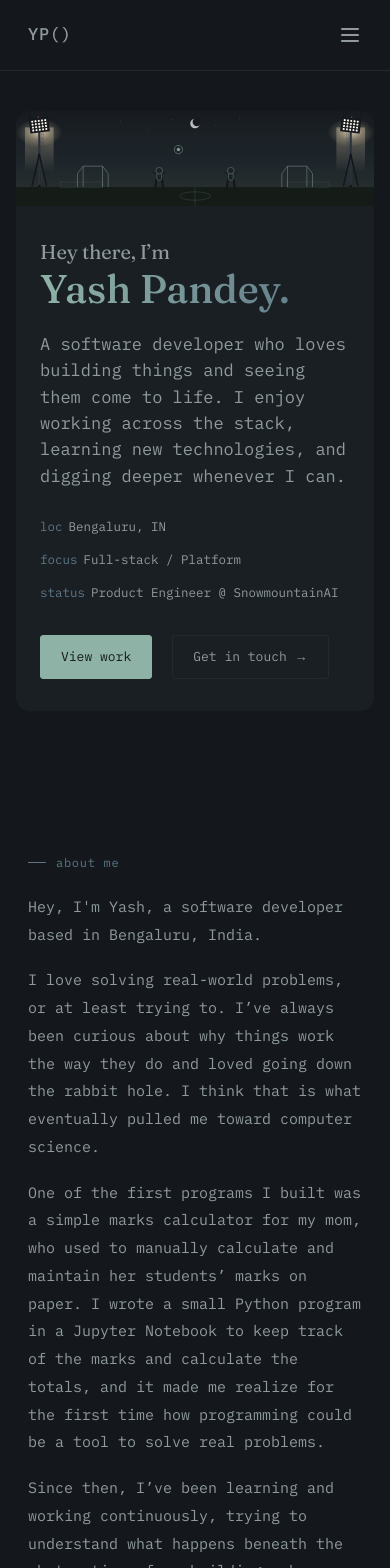
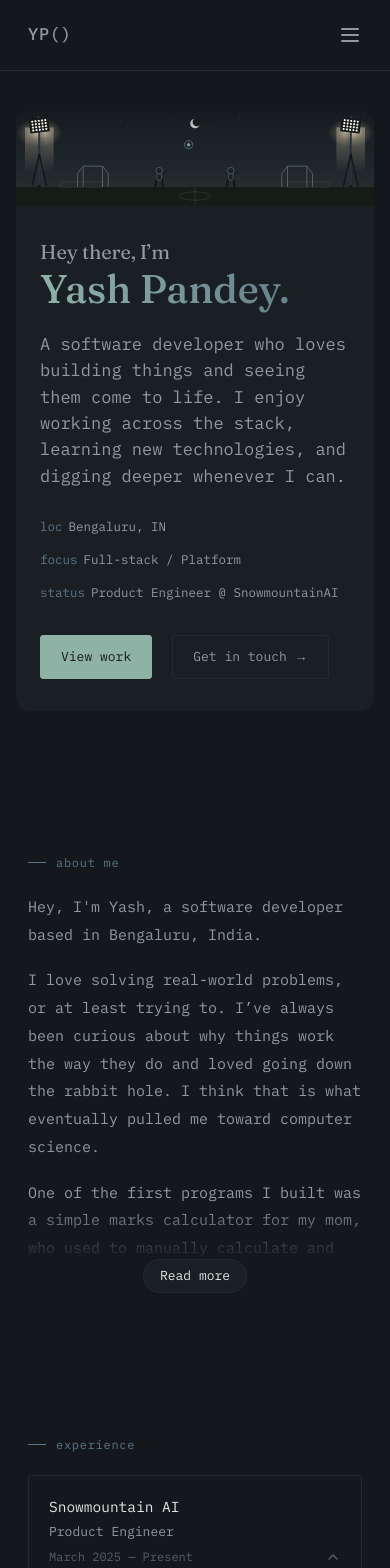
Before and after one commit to yashpandey002/portfolio-v2, a Next.js app: page / in a window 390 px wide. Shown: the top 1568 px of the page. Built offline with nearby package versions, Linux system fonts and the light colour scheme.

Commit message:
Add expandable section to About component; implement state management for content visibility

```diff
--- a/src/components/about.tsx
+++ b/src/components/about.tsx
@@ -1,4 +1,10 @@
+"use client";
+
+import { useState } from "react";
+
 export function About() {
+  const [expanded, setExpanded] = useState(false);
+
   return (
     <section className="py-18" id="about">
       <div className="mx-auto max-w-245 px-7">
@@ -6,7 +12,12 @@ export function About() {
           <span className="inline-block h-px w-4.5 bg-slate-blue" />
           about me
         </p>
-        <div className="text-[15px] leading-[1.85] text-text-dim [&_p]:mb-4.5 [&_p]:last:mb-0">
+        <div className="relative">
+          <div
+            className={`text-[15px] leading-[1.85] text-text-dim [&_p]:mb-4.5 [&_p]:last:mb-0 ${
+              expanded ? "" : "max-md:max-h-100 max-md:overflow-hidden"
+            }`}
+          >
             <p>
               Hey, I&apos;m Yash, a software developer based in Bengaluru, India.
             </p>
@@ -31,6 +42,22 @@ export function About() {
               computer science.
             </p>
           </div>
+          {!expanded && (
+            <div className="absolute inset-x-0 bottom-0 flex justify-center md:hidden">
+              <div
+                aria-hidden
+                className="pointer-events-none absolute inset-x-0 bottom-0 h-22 bg-linear-to-t from-background from-35% to-transparent"
+              />
+              <button
+                type="button"
+                onClick={() => setExpanded(true)}
+                className="relative rounded-full border border-line bg-bg-raised px-4 py-1.5 text-[13px] text-foreground"
+              >
+                Read more
+              </button>
+            </div>
+          )}
+        </div>
       </div>
     </section>
   );
```
Lines whose indentation alone changed are shown as unchanged.
